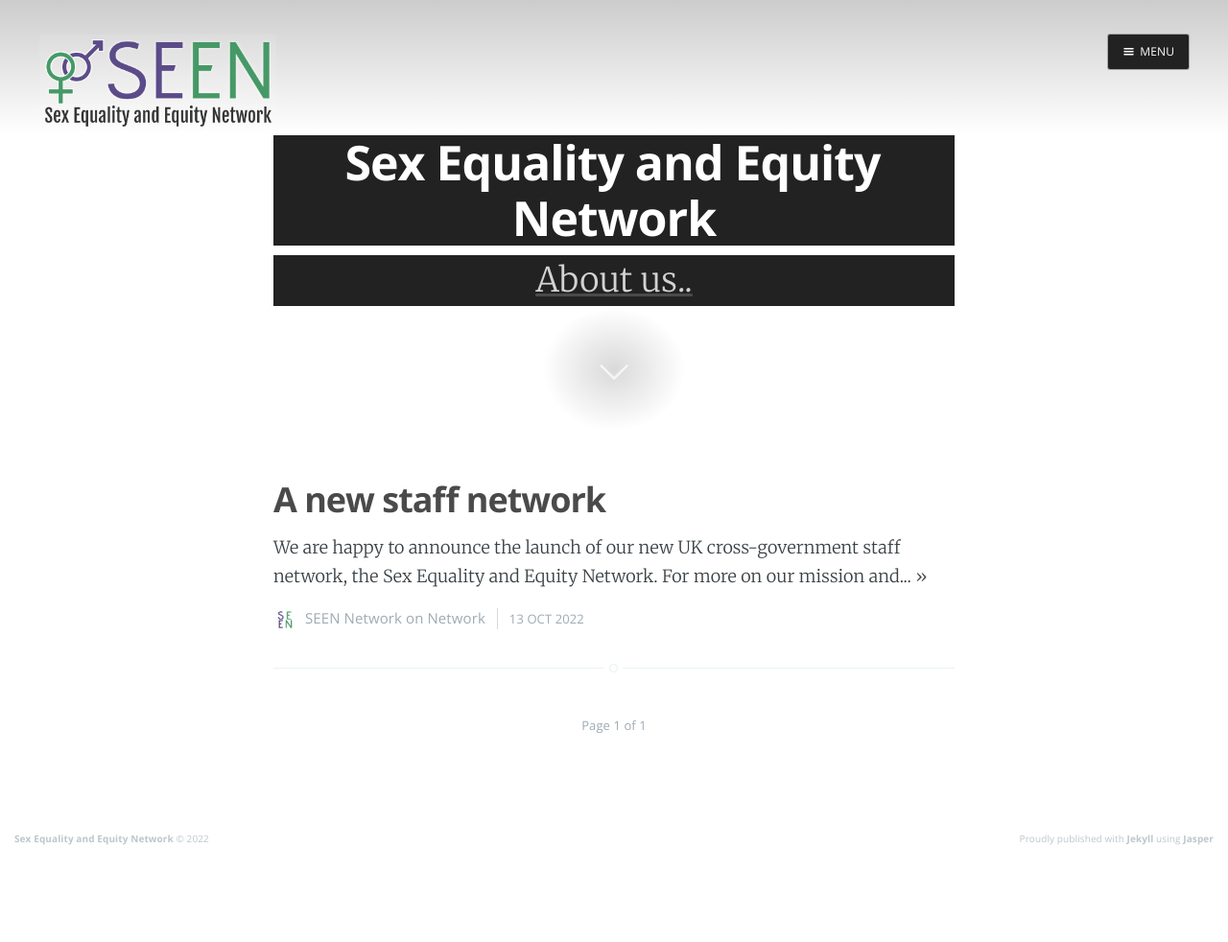
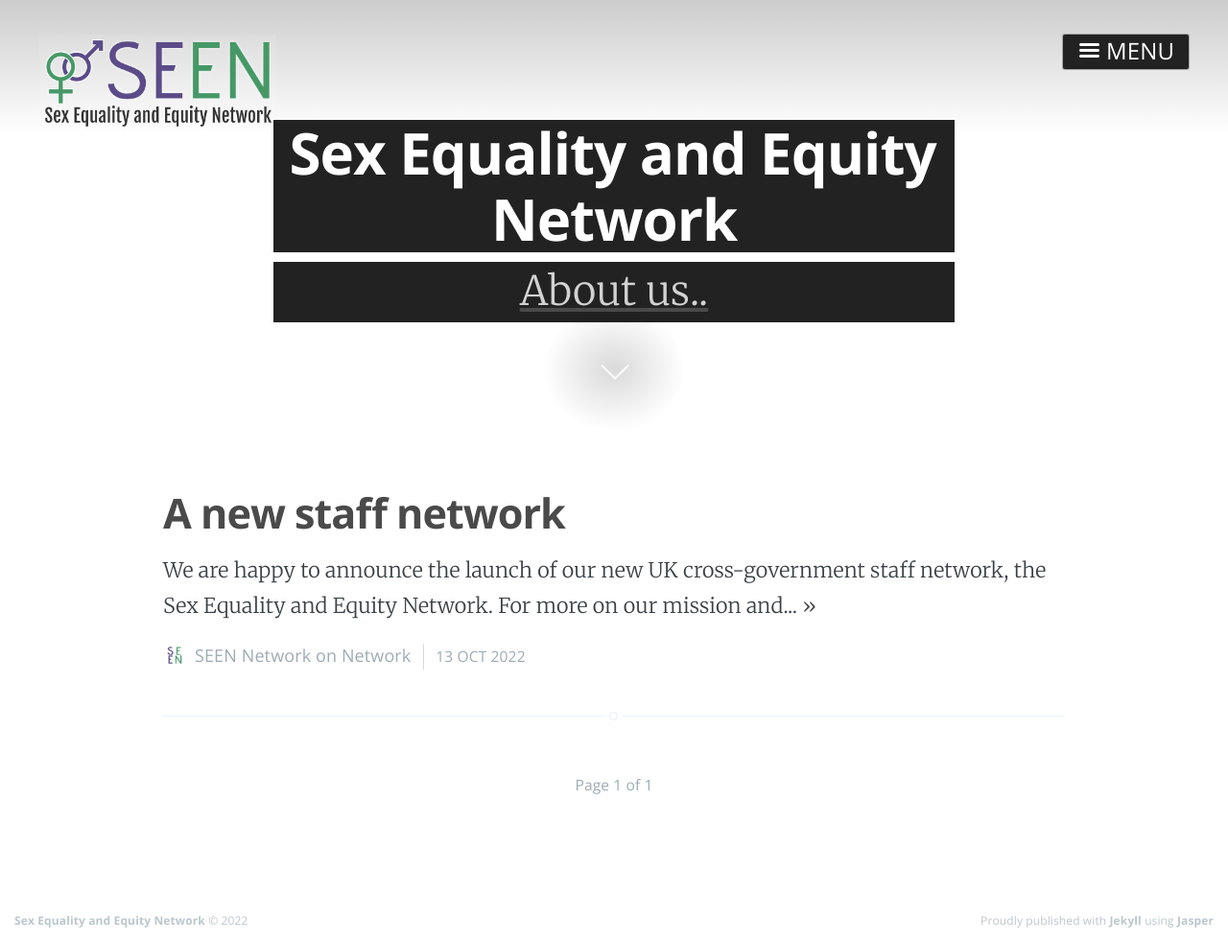
Before and after one commit to seen-network/seen-network.github.io, a Jekyll site: the page built from index.html, in a window 1280 px wide. Shown: the whole page at 96% size. Built offline with Jekyll 4.4.1, drawn with Linux system fonts in a browser that asks for light colours; nearby versions of some CDN libraries; the list of posts is cut into pages by our own code; before the commit the page ends 900 px from its top, so only the background shows below that.

Commit message:
css inc font resizing

```diff
--- a/assets/css/screen.css
+++ b/assets/css/screen.css
@@ -177,7 +177,7 @@
 html {
     height: 100%;
     max-height: 100%;
-    font-size: 62.5%;
+    font-size: 75%;
     -webkit-tap-highlight-color: rgba(0, 0, 0, 0);
 }
 
@@ -565,9 +565,9 @@
 
 body.nav-opened .site-wrapper {
     overflow-x: hidden;
-    -webkit-transform: translate3D(-240px, 0, 0);
-        -ms-transform: translate3D(-240px, 0, 0);
-            transform: translate3D(-240px, 0, 0);
+    -webkit-transform: translate3D(-320px, 0, 0);
+        -ms-transform: translate3D(-320px, 0, 0);
+            transform: translate3D(-320px, 0, 0);
     -webkit-transition: -webkit-transform 0.3s ease;
             transition: transform 0.3s ease;
 }
@@ -611,7 +611,7 @@
     position: fixed;
     top: 0;
     left: 0;
-    right: 240px;
+    right: 320px;
     bottom: 0;
     z-index: 200;
 }
@@ -622,7 +622,7 @@
     right: 0;
     bottom: 0;
     z-index: 5;
-    width: 240px;
+    width: 320px;
     opacity: 0;
     background: #111;
     margin-bottom: 0;
@@ -655,7 +655,7 @@
     position: absolute;
     top: 45px;
     left: 30px;
-    font-size: 16px;
+    font-size: 24px;
     font-weight: 100;
     text-transform: uppercase;
     color: #fff;
@@ -729,7 +729,7 @@
 .nav li a {
     text-decoration: none;
     line-height: 1.4;
-    font-size: 1.4rem;
+    font-size: 2rem;
     display: block;
     padding: 0.6rem 4%;
     overflow: hidden;
@@ -777,7 +777,7 @@
     padding: 0 20px;
     color: #111 !important; /* Overides `.nav a:link, .nav a:visited` colour */
     text-align: center;
-    font-size: 12px;
+    font-size: 18px;
     font-family: "Open Sans", sans-serif;
     text-transform: uppercase;
     text-decoration: none;
@@ -787,7 +787,7 @@
     transition: all ease 0.3s;
 }
 .subscribe-button:before {
-    font-size: 9px;
+    font-size: 14px;
     margin-right: 6px;
 }
 
@@ -873,7 +873,7 @@
     border-width: 1px;
     opacity: 1;
     text-align: center;
-    font-size: 12px;
+    font-size: 24px;
     text-transform: uppercase;
     line-height: 35px;
     white-space: nowrap;
@@ -882,7 +882,7 @@
     background-color: #222;
 }
 .menu-button:before {
-    font-size: 12px;
+    font-size: 24px;
     font-weight: bold;
     margin-right: 6px;
     position: relative;
@@ -999,7 +999,7 @@
 .post {
     position: relative;
     width: 80%;
-    max-width: 710px;
+    max-width: 940px;
     margin: 4rem auto;
     padding-bottom: 4rem;
     border-bottom: #EBF2F6 1px solid;
@@ -2190,6 +2190,9 @@
 
 }
 
+/* custom nav tweeks */
+.nav li:before, .nav li a:after { display: none; }
+
 
 /* ==========================================================================
    14. Animations
```
